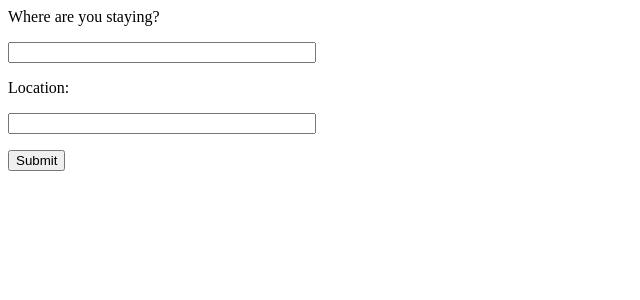
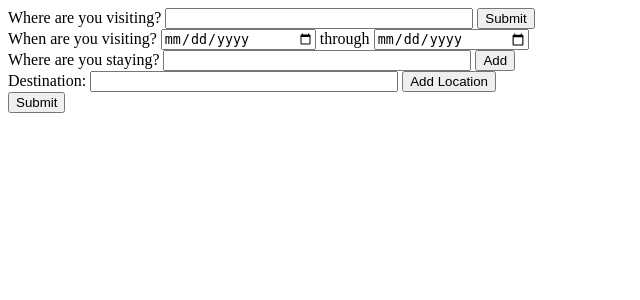
Before and after one commit to Jtang-1/Automatic-Planner, a Flask app: page / in a window 1280 px wide. Shown: the top 300 px of the page, without its empty margins (0-640 px from the left). Run offline with Flask 2, Linux system fonts and the light colour scheme; some libraries are stand-ins or nearby versions.

Commit message:
added location biasing for home and destination when visiting_area is specified

```diff
--- a/website/main.py
+++ b/website/main.py
@@ -21,7 +21,11 @@ def home():
     if "location_name" not in session:
         session["location_name"] = []
         session["place_id"] = []
-    return render_template("home.html", location_names=session["location_name"])
+    if "place_visiting_lat_lng" not in session:
+        session["place_visiting_lat_lng"] = {"lat":None, "lng":None}
+    return render_template("home.html", location_names=session["location_name"],
+                           visit_place_lat=session["place_visiting_lat_lng"]["lat"],
+                           visit_place_lng=session["place_visiting_lat_lng"]["lng"])
 
 
 @app.route("/receiveDestination", methods=["POST"])
@@ -38,6 +42,15 @@ def receiveHome():
         process_place(modify_graph.create_home(place_details))
     return redirect(url_for("home"))
 
+@app.route("/receiveVisitingArea", methods=["POST"])
+def receiveVisitingArea():
+    if request.method == "POST":
+        place_details = request.get_json(force=True)
+        place_lat_lng = place_details["geometry"]["location"]
+        session["place_visiting_lat_lng"] = place_lat_lng
+        print("visiting area is", place_details)
+        print("visting area lat,lng: ", place_lat_lng["lat"], ",", place_lat_lng["lng"])
+    return redirect(url_for("home"))
 
 @app.route("/results", methods=["GET"])
 def results():
--- a/website/templates/home.html
+++ b/website/templates/home.html
@@ -6,10 +6,15 @@
     <script>
         let autocomplete;
         function initMap(){
-            destination_autocomplete = create_autocomplete_obj("destination_autocomplete");
+            visiting_area_autocomplete = create_autocomplete_visiting_area_obj("visiting_area");
+            visiting_area_autocomplete.addListener('place_changed', onVisitingAreaChanged);
+            console.log("Test",{{visit_place_lat}},{{visit_place_lng}});
+            destination_autocomplete = create_autocomplete_obj("destination_autocomplete",{{visit_place_lat}},{{visit_place_lng}});
             destination_autocomplete.addListener('place_changed', onDestinationPlaceChanged);
-            home_autocomplete = create_autocomplete_obj("home_autocomplete")
-            home_autocomplete.addListener('place_changed', onHomePlaceChanged)
+            console.log("Test",{{visit_place_lat}},{{visit_place_lng}});
+            home_autocomplete = create_autocomplete_obj("home_autocomplete",{{visit_place_lat}},{{visit_place_lng}});
+            home_autocomplete.addListener('place_changed', onHomePlaceChanged);
+
         }
 
         function onDestinationPlaceChanged(){
@@ -28,6 +33,16 @@
                 sendInfo(place,"/receiveHome");
             }
         }
+        function onVisitingAreaChanged(){
+            var place = visiting_area_autocomplete.getPlace();
+            if (!place.place_id){
+                document.getElementById("visiting_area_autocomplete".placeholder = "Enter a place");
+            } else{
+                sendInfo(place,"/receiveVisitingArea");
+                visiting_area = place
+                console.log("Test2", visiting_area)
+            }
+        }
 
         function sendInfo(place,url){
             document.getElementById("details").innerHTML = place.name;
@@ -38,20 +53,41 @@
                     "type": place.types,
                     "opening_hours":place.opening_hours,
                     "business_status":place.business_status,
+                    "geometry":place.geometry
                     });
                 const request = new XMLHttpRequest();
                 request.open("POST", url, true);
                 request.send(location);
         }
 
-        function create_autocomplete_obj(id){
+        function create_autocomplete_obj(id,lat,lng){
             var sessionToken = new google.maps.places.AutocompleteSessionToken();
+            var center = new google.maps.LatLng(lat,lng);
+            var circle = new google.maps.Circle({
+                center: center,
+                radius:15000
+            });
+            console.log("in create object",{{visit_place_lat}},{{visit_place_lng}});
             autocomplete= new google.maps.places.Autocomplete(
                 document.getElementById(id),
                 {   sessionToken: sessionToken,
                     types: ["establishment"],
                     componentRestrictions: {"country": ["us"]},
                     fields: ["place_id", "name", "formatted_address", "opening_hours", "types", "business_status"]
+                });
+            autocomplete.setBounds(circle.getBounds());
+            console.log("this is autocomplete", autocomplete);
+            return autocomplete;
+        }
+
+        function create_autocomplete_visiting_area_obj(id){
+            var sessionToken = new google.maps.places.AutocompleteSessionToken();
+            autocomplete= new google.maps.places.Autocomplete(
+                document.getElementById(id),
+                {   sessionToken: sessionToken,
+                    types: ["(regions)"],
+                    componentRestrictions: {"country": ["us"]},
+                    fields: ["place_id", "geometry"]
                 });
             return autocomplete;
         }
@@ -60,19 +96,38 @@
     src="https://maps.googleapis.com/maps/api/js?key=AIzaSyBncbwIJ2Ug0E7oPoYubcplGGlD-dEuo98&libraries=places&callback=initMap"
     defer>
     </script>
-    <script type="module" src="website/templates/main.js" type="text/javascript"></script>
 
-    <form action="#" method="post">
-        <label>Where are you staying?</label>
-        <p><input type="text" id="home_autocomplete" name="location_names" style="width:300px"></p>
-
+    <form action="/" method="POST">
+        <div><label for="visiting_area">Where are you visiting?</label>
+        <input type="text" id="visiting_area" style="width:300px">
+            <button> Submit </button>
+        </div>
     </form>
 
-    <form action="#" method="post">
-        <label>Location:</label>
-        <p><input type="text" id="destination_autocomplete" name="location_names" style="width:300px"></p>
-        <!--<p><input type="submit" value="submit"> </p>-->
+    <form action="/" method="POST">
+        <div> </div><label>When are you visiting?</label>
+        <input type="date" id="start_date"  style="width:150px">
+            through
+            <input type="date" id="end_date"  style="width:150px">
+        </div>
     </form>
+
+    <form action="/" method="POST">
+        <div>
+        <label for="home_autocomplete">Where are you staying?</label>
+        <input type="text" id="home_autocomplete"  style="width:300px">
+            <button> Add </button>
+        </div>
+    </form>
+
+    <form method="POST">
+        <div>
+        <label for="destination_autocomplete">Destination:</label>
+        <input type="text" id="destination_autocomplete"  style="width:300px">
+        <button> Add Location </button>
+        </div>
+    </form>
+
     <form action ="/results" method = "get">
         <input type="submit" value = "Submit">
     </form>
```
